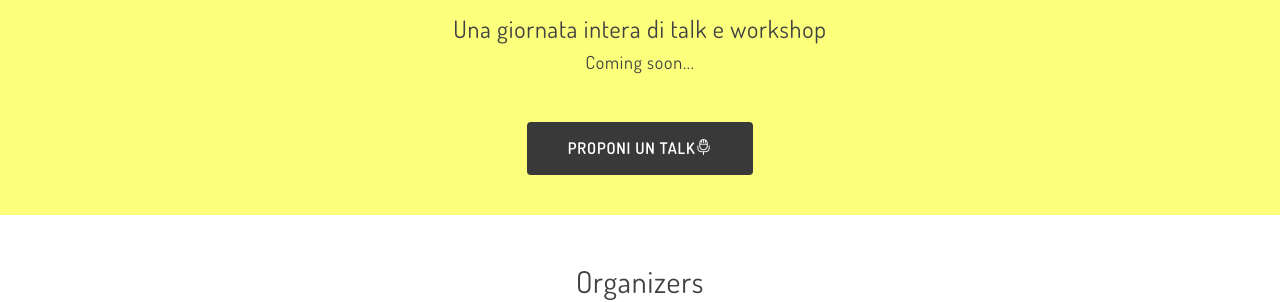
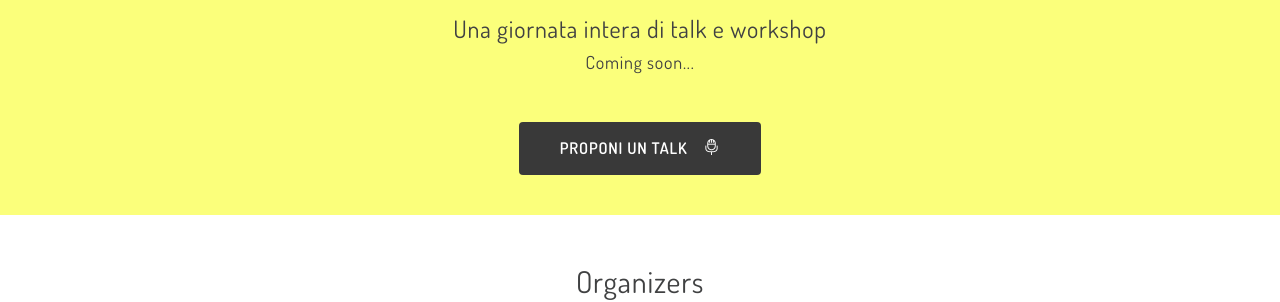
Before and after one commit to gdgbari/2019-kotlin-everywhere, a plain HTML site: page index.html in a window 1280 px wide. Shown: the part 1164-1466 px from the top of the page. Drawn offline with Linux system fonts and the light colour scheme.

Commit message:
Fix button

```diff
--- a/index.html
+++ b/index.html
@@ -136,7 +136,7 @@
           <h4 class="row-title content-ct">Coming soon...<br><br><br></h4>
 
           <h4 class="row-title content-ct">
-          <a href="https://forms.gle/gmmsZrky2d5QY28S8" class="btn btn-lg btn-red">Proponi un talk<span class="ti-microphone"></span></a>
+          <a href="https://forms.gle/gmmsZrky2d5QY28S8" class="btn btn-lg btn-red">Proponi un talk &nbsp;&nbsp;&nbsp;<span class="ti-microphone"></span></a>
         </h4>
             <!-- Tab panes -->
 
```
